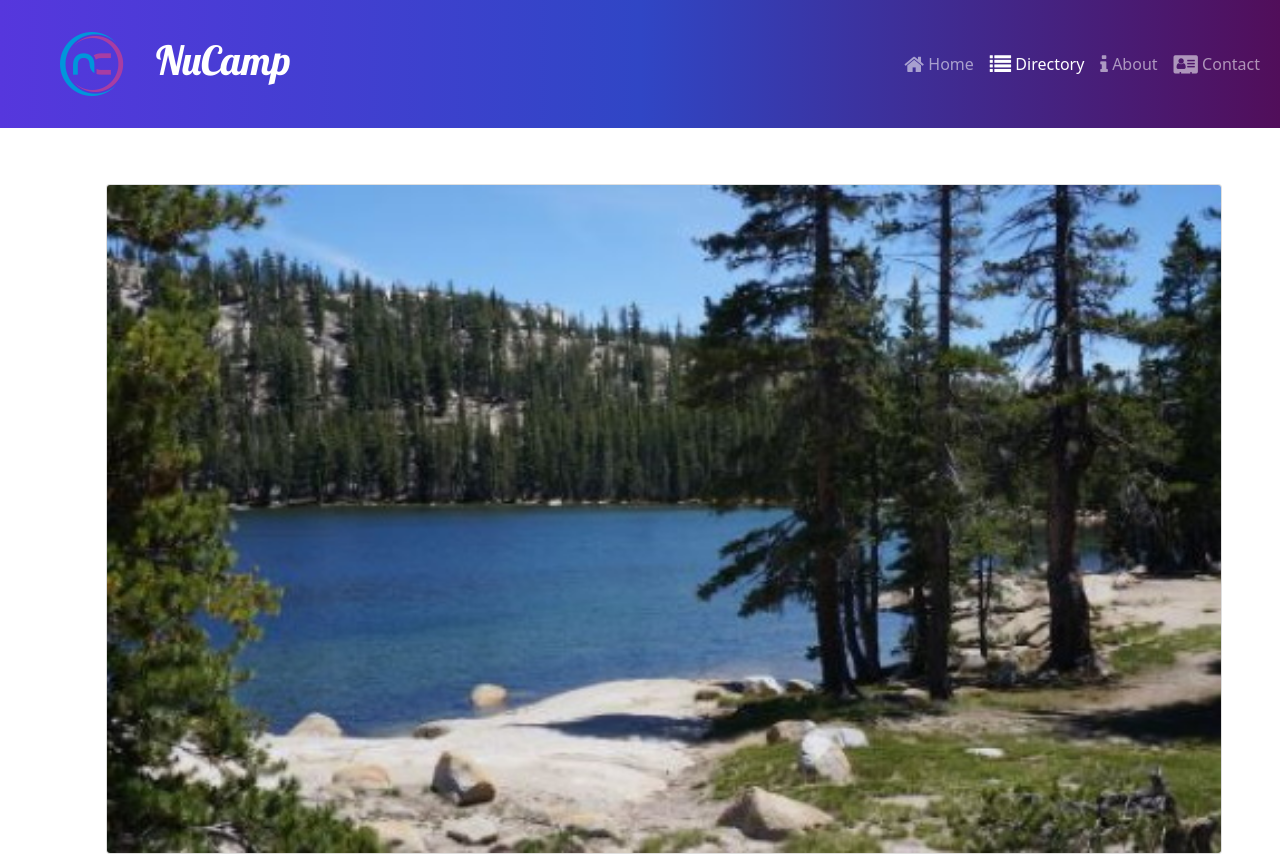
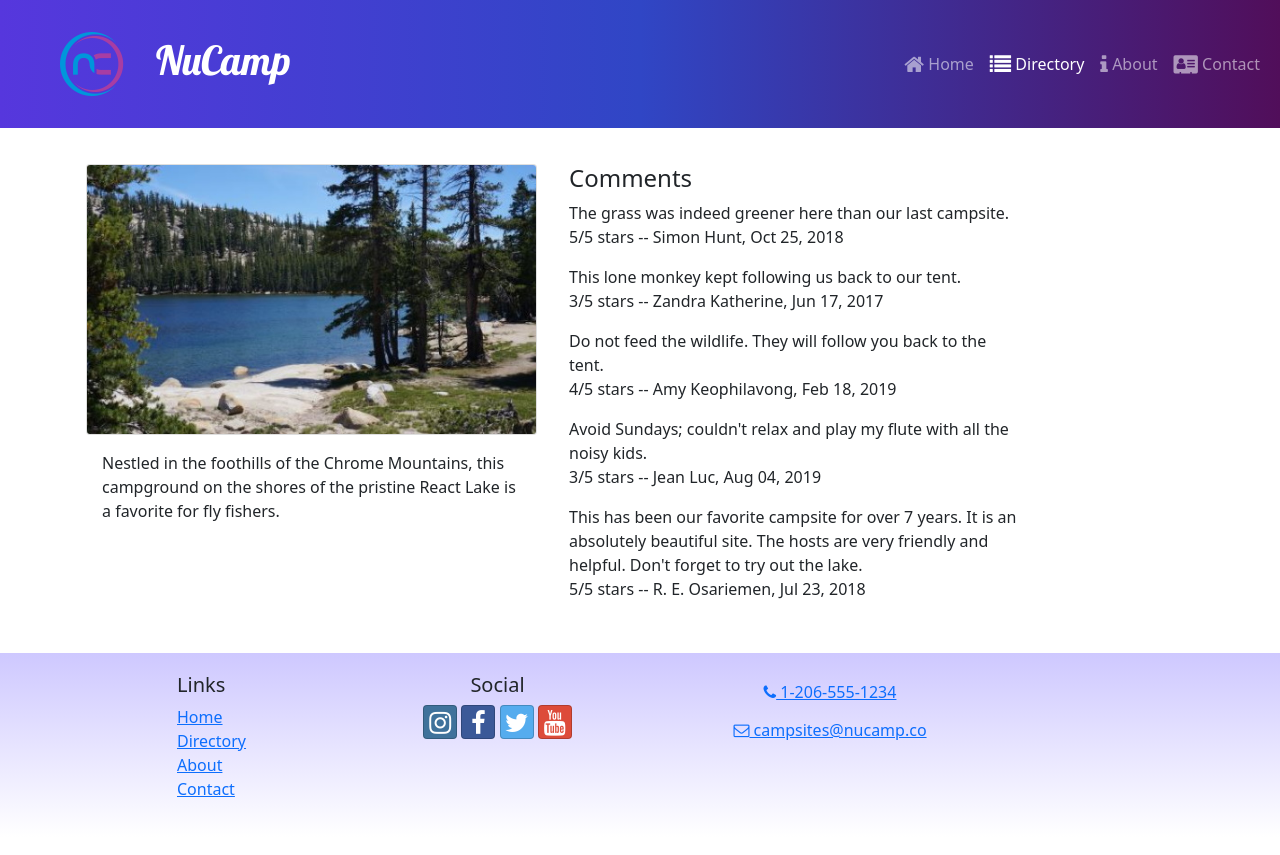
Before and after one commit to rockleejb/nucampsite-react, a React (Create React App) app: page /directory/0 in a window 1280 px wide. Shown: the top 855 px of the page. Built offline with nearby package versions, Linux system fonts and the light colour scheme.

Commit message:
Comments

```diff
--- a/src/features/campsites/CampsiteDetail.js
+++ b/src/features/campsites/CampsiteDetail.js
@@ -3,7 +3,7 @@
 const CampsiteDetail = ({ campsite }) => {
   const { id, name, image, elevation, featured, description } = campsite;
   return (
-    <Col md="12" className="m-4" key={id}>
+    <Col md="5" className="m-1" key={id}>
       <Card>
         <CardImg src={image} alt={name} />
       </Card>
--- /dev/null
+++ b/src/features/comments/Comment.js
@@ -0,0 +1,14 @@
+import { formatDate } from "../../utils/formatDate";
+
+const Comment = ({ comment }) => {
+  const { text: commentText, rating, author, date } = comment;
+  return (
+    <p>
+      {commentText}
+      <br />
+      {rating}/5 stars -- {author}, {formatDate(date)}
+    </p>
+  );
+};
+
+export default Comment;
--- /dev/null
+++ b/src/features/comments/CommentsList.js
@@ -0,0 +1,24 @@
+import { Col } from "reactstrap";
+import Comment from "./Comment";
+import { selectCommentsByCampsiteId } from "./commentsSlice";
+
+const CommentsList = ({ campsiteId }) => {
+  const comments = selectCommentsByCampsiteId(campsiteId);
+  if (comments && comments.length > 0) {
+    return (
+      <Col md="5" className="m-1">
+        <h4>Comments</h4>
+        {comments.map((comment) => {
+          return <Comment key={comment.id} comment={comment} />;
+        })}
+      </Col>
+    );
+  }
+  return (
+    <Col md="5" className="m-1">
+      There are no comments for this campsite yet.
+    </Col>
+  );
+};
+
+export default CommentsList;
--- /dev/null
+++ b/src/features/comments/commentsSlice.js
@@ -0,0 +1,7 @@
+import { COMMENTS } from "../../app/shared/COMMENTS";
+
+export const selectCommentsByCampsiteId = (campsiteId) => {
+  return COMMENTS.filter(
+    (comment) => comment.campsiteId === parseInt(campsiteId)
+  );
+};
--- a/src/pages/CampsiteDetailPage.js
+++ b/src/pages/CampsiteDetailPage.js
@@ -2,6 +2,7 @@
 import { useParams } from "react-router-dom";
 import { selectCampsiteById } from "../features/campsites/campsitesSlice";
 import CampsiteDetail from "../features/campsites/CampsiteDetail";
+import CommentsList from "../features/comments/CommentsList";
 
 const CampsiteDetailPage = () => {
   const { campsiteId } = useParams();
@@ -10,6 +11,7 @@
     <Container>
       <Row>
         <CampsiteDetail campsite={campsite} />
+        <CommentsList campsiteId={campsite.id} />
       </Row>
     </Container>
   );
--- /dev/null
+++ b/src/utils/formatDate.js
@@ -0,0 +1,7 @@
+export const formatDate = (date) => {
+  return new Intl.DateTimeFormat("en-US", {
+    year: "numeric",
+    month: "short",
+    day: "2-digit",
+  }).format(new Date(Date.parse(date)));
+};
```
